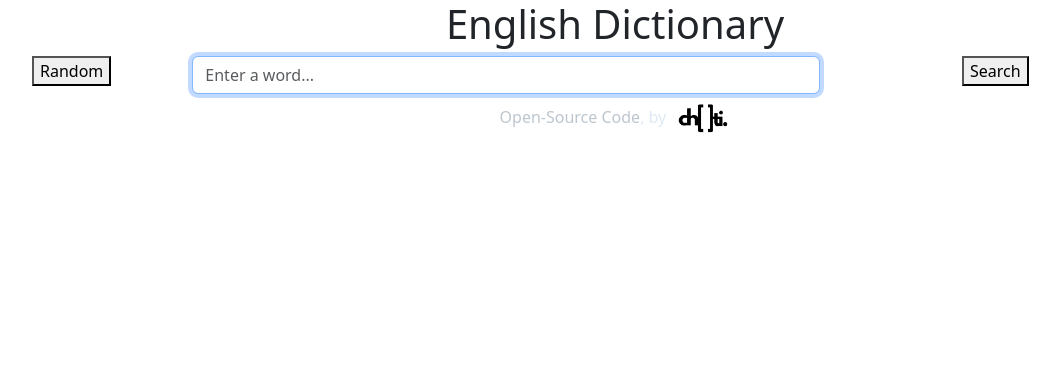
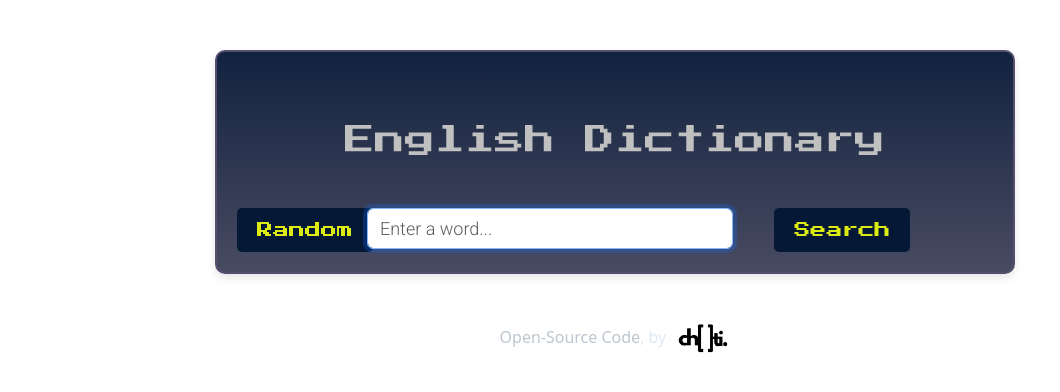
Before and after one commit to jgchoti/dictionary-react, a React (Create React App) app: page / in a window 1280 px wide. Shown: the top 392 px of the page, without its empty margins (25-1085 px from the left). Built offline with nearby package versions, Linux system fonts and the light colour scheme; no server answers.

Commit message:
Update App.css

```diff
--- a/src/App.css
+++ b/src/App.css
@@ -1,3 +1,71 @@
+@import url("https://fonts.googleapis.com/css2?family=Press+Start+2P&display=swap");
+@import url("https://fonts.googleapis.com/css2?family=Roboto:wght@300&display=swap");
+
 .App {
   text-align: center;
+  background-image: linear-gradient(
+    to bottom,
+    #051937,
+    #373d56,
+    #646578,
+    #92919b,
+    #c0c0c0
+  );
+  background-repeat: no-repeat;
+  background-size: cover;
+  background-attachment: fixed;
+  margin: 50px auto;
+  padding: 20px;
+  border-radius: 10px;
+  box-shadow: 0 4px 8px rgba(0, 0, 0, 0.1);
+  border: 2px solid #564d6f;
+  max-width: 800px;
+  font-family: "Roboto", sans-serif;
 }
+
+.App h1 {
+  font-family: "Press Start 2P", cursive;
+  color: #c0c0c0;
+  margin-top: 50px;
+  margin-bottom: 50px;
+  font-size: 30px;
+}
+.App .RandomButton,
+.App .SearchButton {
+  display: inline-block;
+  padding: 10px 20px;
+  font-family: "Press Start 2P", cursive;
+  font-size: 16px;
+  background-color: #051937;
+  color: #ddeb12;
+  border: none;
+  border-radius: 5px;
+  cursor: pointer;
+  transition: background-color 0.3s, color 0.3s;
+}
+.App .RandomButton:hover,
+.App .SearchButton:hover {
+  background-color: #004d7a;
+  color: #bfbf00;
+}
+.App .RandomButton {
+  padding: 10px 10px;
+}
+
+.App input {
+  padding: 20px auto;
+  font-size: 18px;
+}
+@media screen and (max-width: 540px) {
+  .App h1 {
+    margin-bottom: 20px;
+  }
+  .App .RandomButton,
+  .App .SearchButton {
+    padding: 15px 5px;
+    font-size: 12px;
+  }
+  .App input {
+    padding: 10px 15px;
+  }
+}
```
